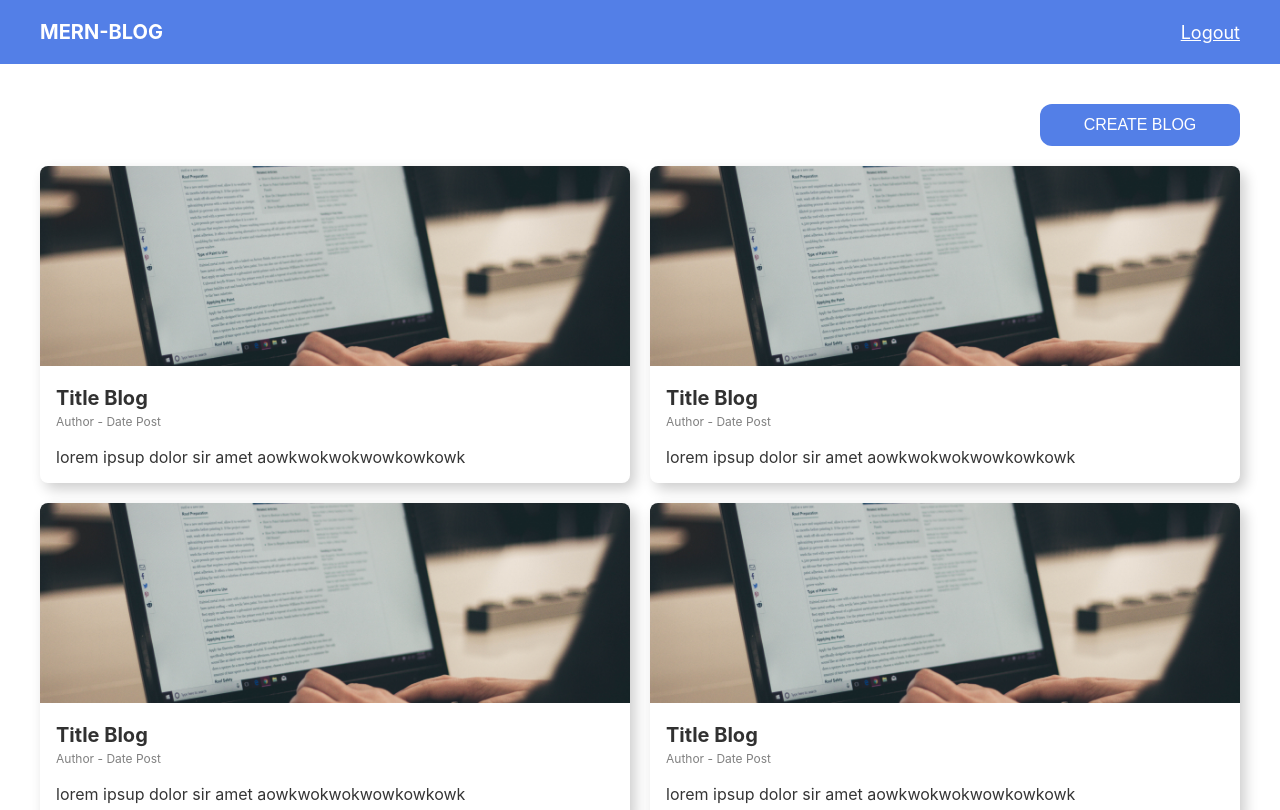
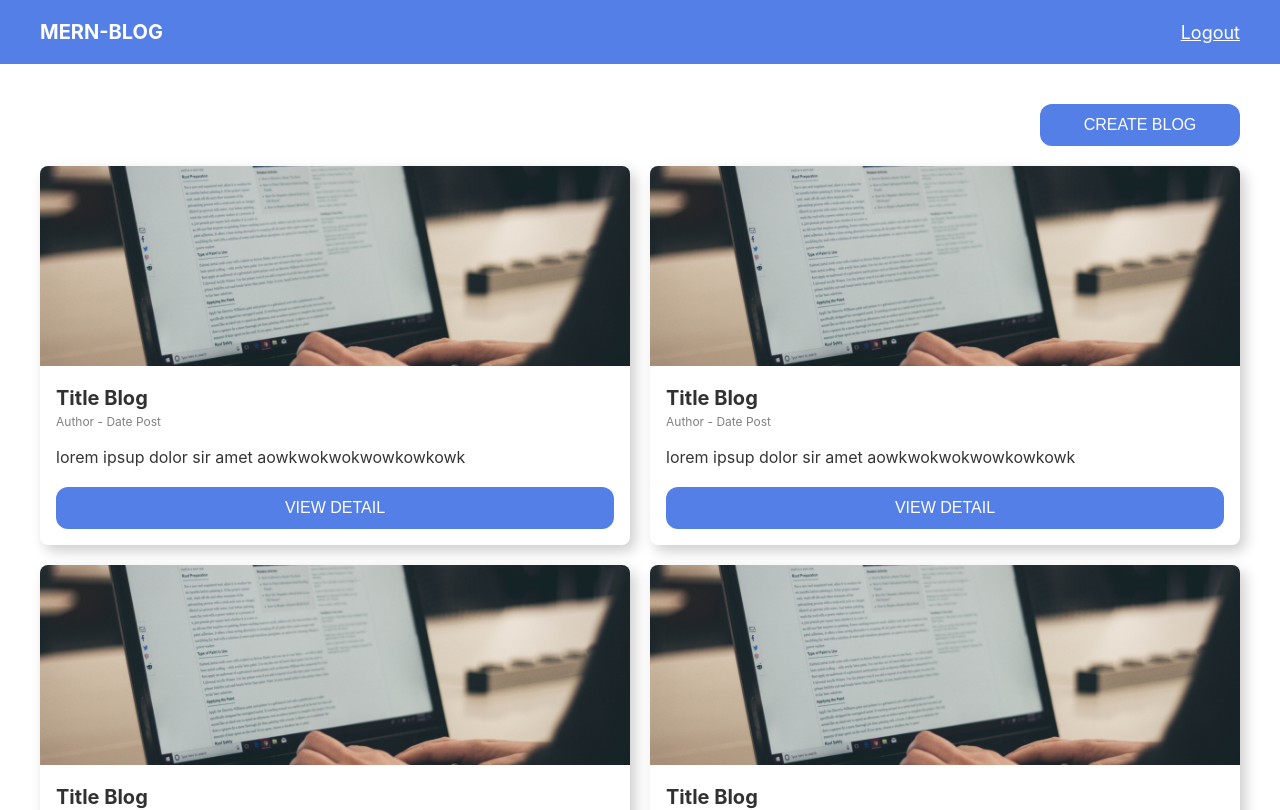
Before and after one commit to ardwiinoo/mern-blog, a React (Create React App) app in the folder front/: page / in a window 1280 px wide. Shown: the top 810 px of the page. Built offline with nearby package versions, Linux system fonts and the light colour scheme.

Commit message:
modif: menambah button, useNavigate, dan Gap

```diff
--- a/front/src/components/molecules/BlogItem/index.js
+++ b/front/src/components/molecules/BlogItem/index.js
@@ -1,8 +1,12 @@
 import React from "react";
 import { registerBg } from "../../../assets";
 import "./blogItem.scss";
+import { useNavigate } from "react-router-dom";
+import { Button, Gap } from "../../atoms";
 
 function BlogItem() {
+  const navigate = useNavigate();
+
   return (
     <div className="blog-item">
       <img src={registerBg} alt="post" className="image-thumb" />
@@ -10,6 +14,13 @@ function BlogItem() {
         <p className="title">Title Blog</p>
         <p className="author">Author - Date Post</p>
         <p className="body">lorem ipsup dolor sir amet aowkwokwokwowkowkowk</p>
+        <Gap height={20} />
+        <Button
+          title="View Detail"
+          onClick={() => {
+            navigate("/detail-blog");
+          }}
+        />
       </div>
     </div>
   );
```
